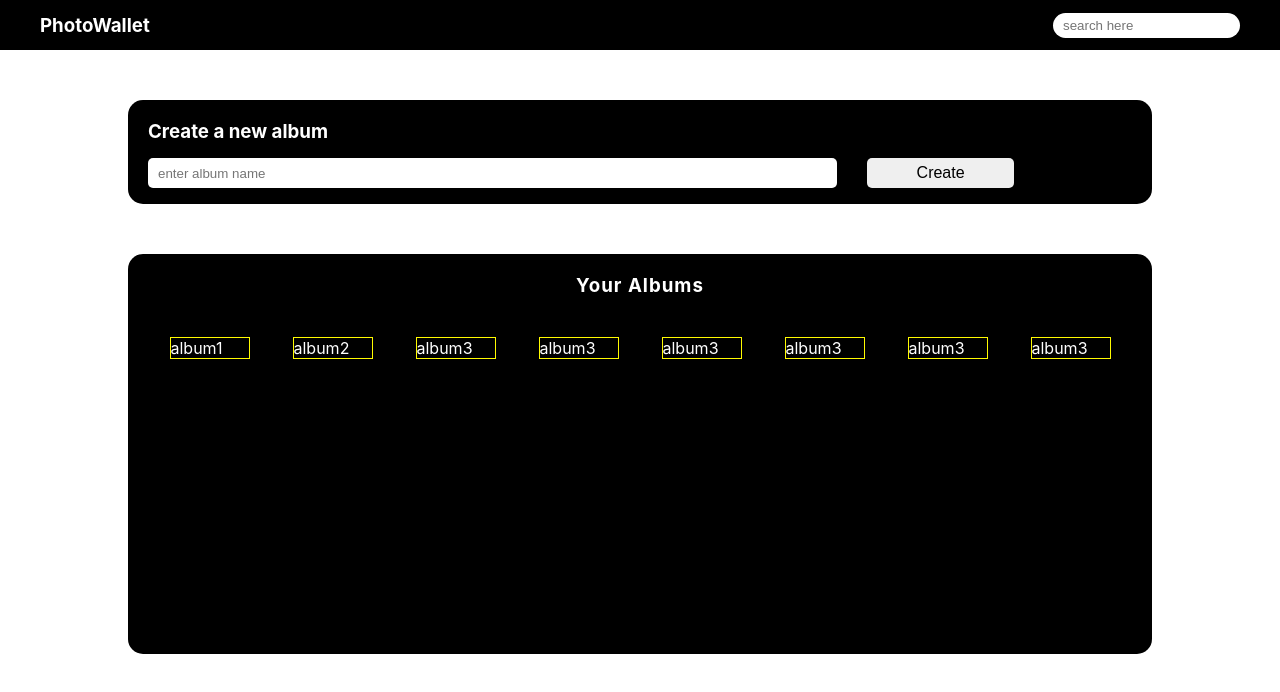
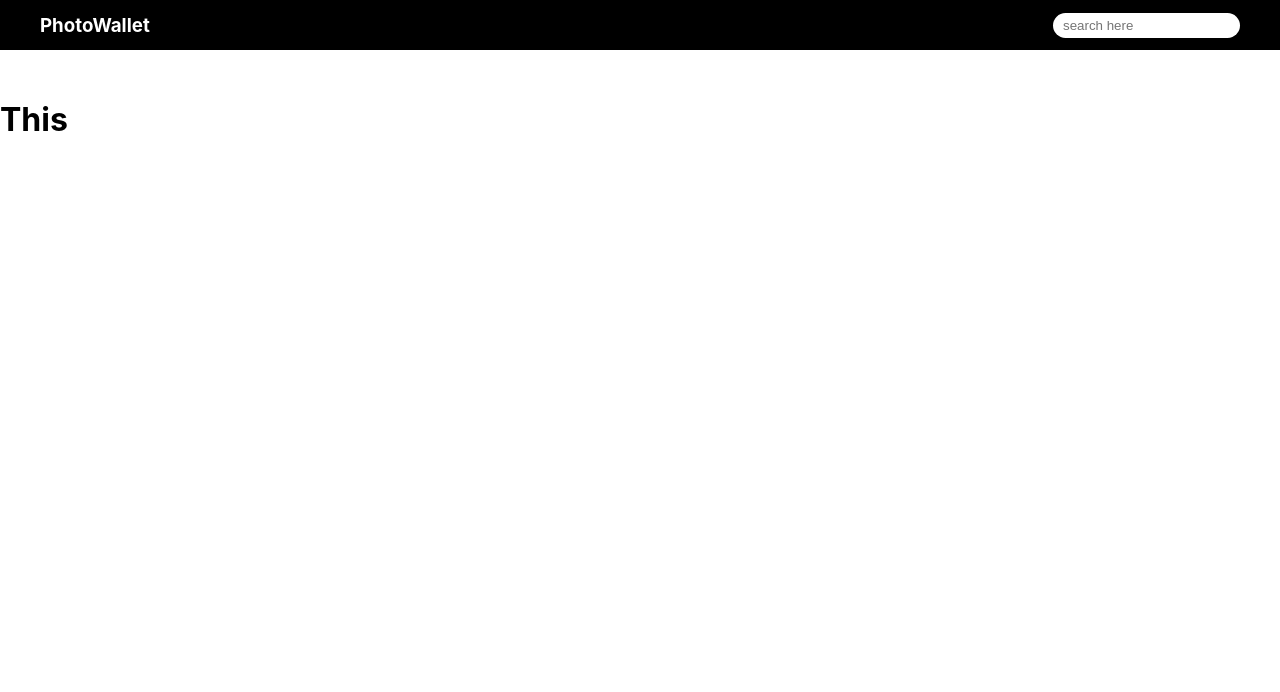
Before and after one commit to Mayankyadav3980/PhotoWallet, a React (Create React App) app: page / in a window 1280 px wide. Shown: the top 692 px of the page. Built offline with nearby package versions, Linux system fonts and the light colour scheme.

Commit message:
update AlbumList, Card, InputBox

```diff
--- a/package.json
+++ b/package.json
@@ -9,6 +9,7 @@
     "firebase": "^11.0.2",
     "react": "^18.3.1",
     "react-dom": "^18.3.1",
+    "react-icons": "^5.3.0",
     "react-scripts": "5.0.1",
     "web-vitals": "^2.1.4"
   },
--- a/src/App.js
+++ b/src/App.js
@@ -1,14 +1,18 @@
 import './App.css';
 import Navbar from './components/Navbar/Navbar';
-import InputBox from './components/InputBox/InputBox';
-import AlbumList from './components/AlbumList/AlbumList';
+import AlbumsPage from './components/AlbumsPage';
+import PhotosPage from './components/PhotosPage'
+// import InputBox from './components/InputBox/InputBox';
+// import AlbumList from './components/AlbumList/AlbumList';
 
 function App() {
   return (
     <div className="app">
       <Navbar/>
-      <InputBox/>
-      <AlbumList/>
+      {/* <AlbumsPage/> */}
+      <PhotosPage/>
+      {/* <InputBox/>
+      <AlbumList/> */}
     </div>
   );
 }
--- a/src/components/AlbumList/AlbumList.js
+++ b/src/components/AlbumList/AlbumList.js
@@ -1,21 +1,40 @@
-import React from "react";
+import React, { useEffect, useState } from "react";
 import styles from './AlbumList.module.css'
+import { db } from "../../firebaseInit";
+import { onSnapshot, collection, orderBy } from "firebase/firestore";
+import  Card  from '../Card/Card'
 
 const AlbumList = () => {
+    const [albumList, setAlbumList] = useState([]);
+
+    useEffect(()=>{
+      const unsub = onSnapshot(collection(db, "albums"), orderBy("date", "desc"), (snapShot)=>{
+        const list = snapShot.docs.map(doc => {
+          return {
+            id:doc.id,
+            ...doc.data()
+          }
+        })
+        setAlbumList(list);
+      })
+
+    },[])
     return (
       <div className={styles.container}>
-        <h3 className={styles.heading}>Your Albums</h3>
+        <h2 className={styles.heading}>Your Albums</h2>
         <div className={styles.album_list}>
 
-          {/* display all album collection list below */}
-          <div className={styles.album}>album1</div>
-          <div className={styles.album}>album2</div>
-          <div className={styles.album}>album3</div>
-          <div className={styles.album}>album3</div>
-          <div className={styles.album}>album3</div>
-          <div className={styles.album}>album3</div>
-          <div className={styles.album}>album3</div>
-          <div className={styles.album}>album3</div>
+          {/* display all album  list below */}
+          {/* <div className={styles.album}>album1</div> */}
+          {/* <Card/> */}
+
+
+          {albumList.map((album, idx) => {
+            return <Card
+                    key={idx}
+                    album={album}
+                    />
+          })}
         </div>
       </div>
     );
--- a/src/components/AlbumList/AlbumList.module.css
+++ b/src/components/AlbumList/AlbumList.module.css
@@ -1,7 +1,7 @@
 .container{
     background-color: rgb(0, 0, 0);
     width: 80vw;
-    height: 50vh;
+    height: fit-content;
     padding: 10px 20px;
     /* border: 1px solid red; */
     border-radius: 15px;
--- /dev/null
+++ b/src/components/AlbumsPage.js
@@ -0,0 +1,14 @@
+import React from 'react'
+import AlbumList from './AlbumList/AlbumList'
+import InputBox from './InputBox/InputBox'
+
+const AlbumsPage = () => {
+  return (
+    <div>
+        <InputBox/>
+        <AlbumList/>
+    </div>
+  )
+}
+
+export default AlbumsPage
--- /dev/null
+++ b/src/components/Card/Card.js
@@ -0,0 +1,17 @@
+import React from 'react'
+import styles from './Card.module.css'
+import { BiPhotoAlbum } from "react-icons/bi";
+
+const Card = ({album}) => {
+
+  return (
+    <div className={styles.card_container}>
+      {/* <div className={styles.thumbnail}> */}
+      <BiPhotoAlbum className={styles.thumbnail} />
+      {/* </div> */}
+      <h3 className={styles.card_heading}>{album.albumName}</h3>
+    </div>
+  );
+}
+
+export default Card
--- /dev/null
+++ b/src/components/Card/Card.module.css
@@ -0,0 +1,31 @@
+.card_container {
+  width: 150px;
+  height: fit-content;
+  border: 2px solid white;
+  border-radius: 5px;
+  display: flex;
+  flex-direction: column;
+  align-items: center;
+  padding: 0.5rem 0;
+  cursor: pointer;
+  margin: 20px;
+}
+
+.card_container:hover {
+  /* color: rgb(197, 21, 21); */
+  border: 2px solid rgb(171, 165, 165);
+}
+
+.thumbnail {
+  width: 90%;
+  height: 100px;
+  margin: 5px;
+  color: white;
+  /* border: 1px solid cyan; */
+}
+
+.card_heading {
+  color: white;
+  /* color: black; */
+  /* background-color: white; */
+}
--- a/src/components/InputBox/InputBox.js
+++ b/src/components/InputBox/InputBox.js
@@ -9,7 +9,11 @@ const InputBox = () => {
 
   const handleSubmit = async () => {
     try{
-       await addDoc(collection(db, albumName), {});
+       await addDoc(collection(db, "albums"), {
+        albumName: albumName,
+        photoList: [],
+        date: new Date()
+       });
        setAlbumName("");
       //  alert("new album created!!");
     }catch(e){
@@ -26,6 +30,7 @@ const InputBox = () => {
           className={InputBoxStyles.item1}
           onChange={(e)=> setAlbumName(e.target.value)}
           value={albumName}
+          required
         />
         <button
         className={InputBoxStyles.item2}
--- /dev/null
+++ b/src/components/PhotosPage.js
@@ -0,0 +1,14 @@
+import React from 'react'
+
+const PhotosPage = () => {
+  return (
+    // <div> This is PhotosPage</div>
+    <h1 style={customStyles}>This</h1>
+  )
+}
+
+export default PhotosPage
+
+const customStyles = {
+    marginTop:"100px"
+}
```
Also changed, not shown: 1 other file (tests, documents, lock files or other folders).
